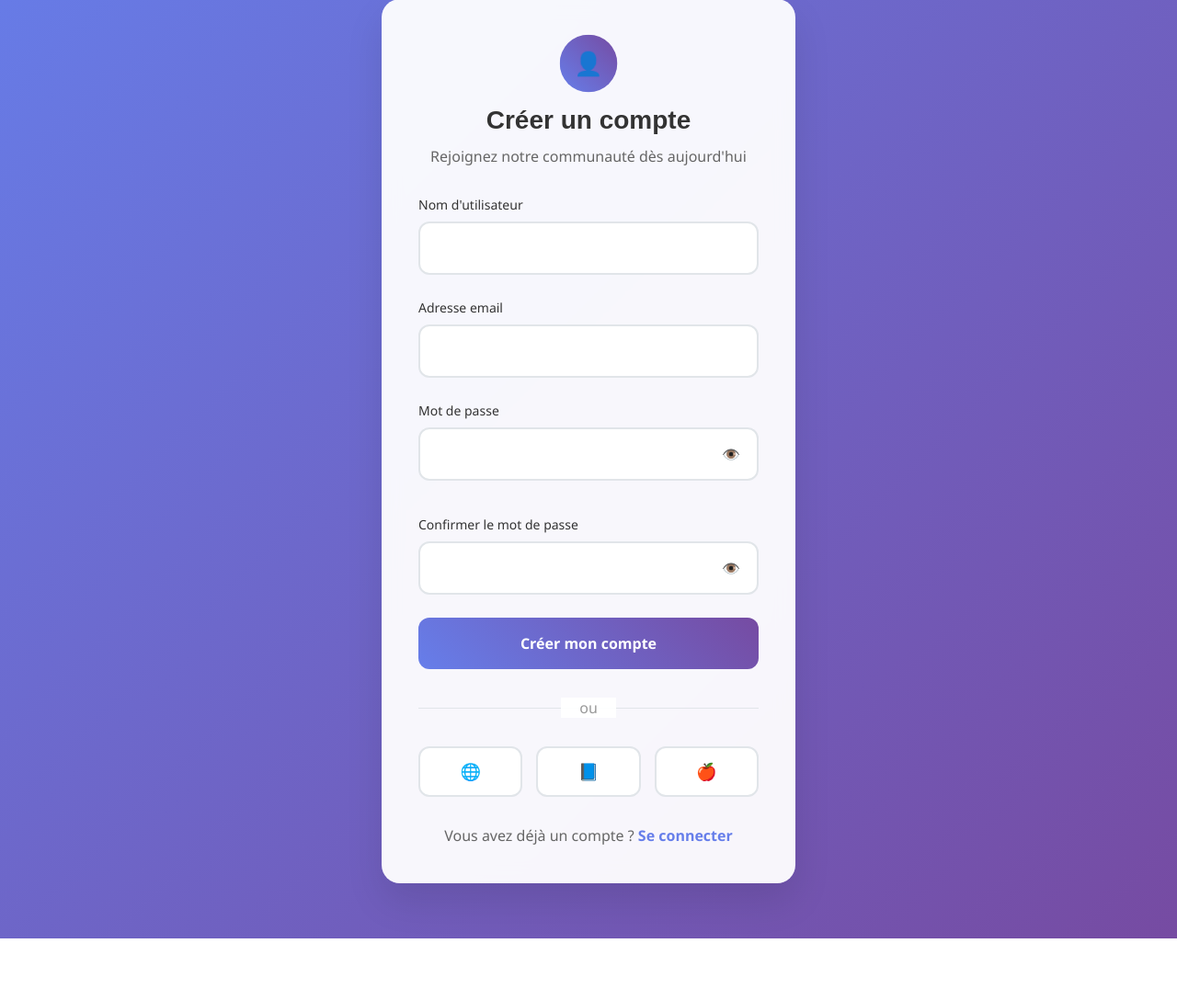
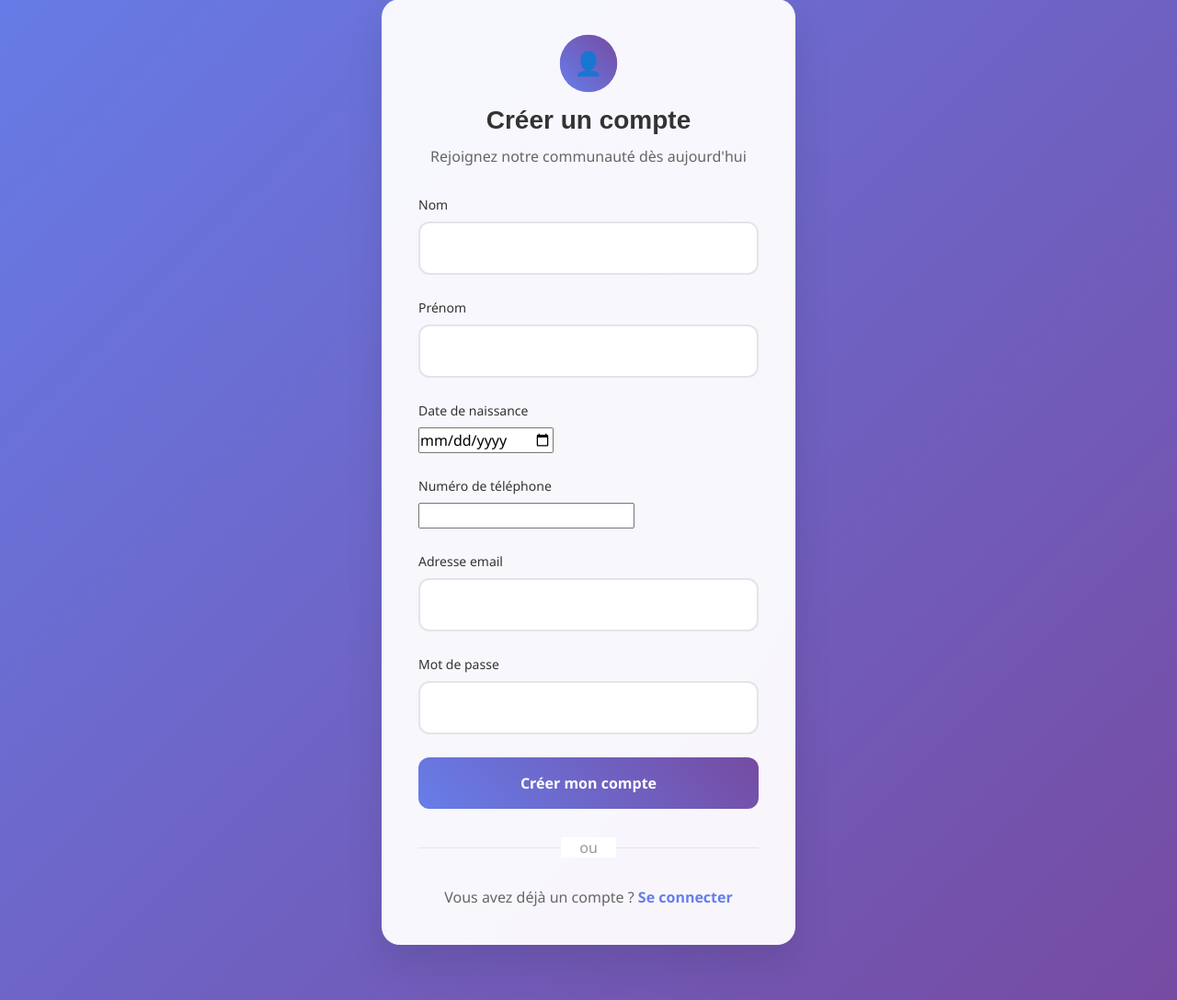
Before and after one commit to mood350/Lock, a Django app: page /inscription/ in a window 1280 px wide. Shown: the part 131-1219 px from the top of the page at 92% size. Before the commit the page ends 1152 px from the top, so only its background shows below. Run offline with Django 5.2, Linux system fonts and the light colour scheme; some libraries are stand-ins or nearby versions.

Commit message:
Correction inscription et connexion, gestion des erreurs, redirection après login

```diff
--- a/backend/templates/inscription.html
+++ b/backend/templates/inscription.html
@@ -297,37 +297,37 @@
 
         <div id="errorMessage" class="error-message"></div>
         <div id="successMessage" class="success-message"></div>
+        {% if error_message %}
+        <div class="error-message">{{ error_message }}</div>
+        {% endif %}
 
-        <form id="signupForm">
+        <!-- Formulaire d'inscription adapté au modèle Utilisateur/Client -->
+            <form id="signupForm" method="post">
+                {% csrf_token %}
                 <div class="form-group">
-                <label for="username">Nom d'utilisateur</label>
-                <input type="text" id="username" name="username" required>
+                    <label for="nom">Nom</label>
+                    <input type="text" id="nom" name="nom" required>
                 </div>
-
+                <div class="form-group">
+                    <label for="prenoms">Prénom</label>
+                    <input type="text" id="prenoms" name="prenoms" required>
+                </div>
+                <div class="form-group">
+                    <label for="date_naissance">Date de naissance</label>
+                    <input type="date" id="date_naissance" name="date_naissance" required>
+                </div>
+                <div class="form-group">
+                    <label for="telephone">Numéro de téléphone</label>
+                    <input type="tel" id="telephone" name="telephone" required>
+                </div>
                 <div class="form-group">
                     <label for="email">Adresse email</label>
                     <input type="email" id="email" name="email" required>
                 </div>
-
                 <div class="form-group">
                     <label for="password">Mot de passe</label>
-                <div class="password-container">
                     <input type="password" id="password" name="password" required>
-                    <button type="button" class="password-toggle" onclick="togglePassword()">👁️</button>
                 </div>
-                <div class="password-strength" id="passwordStrength">
-                    <div class="strength-bar" id="strengthBar"></div>
-                </div>
-            </div>
-
-            <div class="form-group">
-                <label for="confirmPassword">Confirmer le mot de passe</label>
-                <div class="password-container">
-                    <input type="password" id="confirmPassword" name="confirmPassword" required>
-                    <button type="button" class="password-toggle" onclick="toggleConfirmPassword()">👁️</button>
-                </div>
-            </div>
-
                 <button type="submit" class="submit-btn">Créer mon compte</button>
             </form>
 
@@ -335,11 +335,11 @@
             <span>ou</span>
         </div>
 
-        <div class="social-login">
+        <!-- <div class="social-login">
             <button class="social-btn" onclick="loginWithGoogle()">🌐</button>
             <button class="social-btn" onclick="loginWithFacebook()">📘</button>
             <button class="social-btn" onclick="loginWithApple()">🍎</button>
-        </div>
+        </div> -->
 
         <div class="login-link">
             Vous avez déjà un compte ?
@@ -465,7 +465,7 @@
         });
 
         document.getElementById('signupForm').addEventListener('submit', function(e) {
-            e.preventDefault();
+
 
             if (validateForm()) {
                 showSuccess('Compte créé avec succès ! Vérifiez votre email pour activer votre compte.');
--- a/backend/views.py
+++ b/backend/views.py
@@ -84,32 +84,55 @@ def acceuil(request):
 
 def connexion(request):
     if request.method == 'POST':
-        email = request.POST.get('email')
-        motdepasse = request.POST.get('motdepasse')
+        email = request.POST['email']
+        password = request.POST['motdepasse']
         try:
-            user_obj = User.objects.get(email=email)
-            user = authenticate(request, username=user_obj.username, password=motdepasse)
-            if user is not None:
-                login(request, user)
-                return redirect('profile')
+            client = Client.objects.get(email=email)
+            if client.password == password:  # (À remplacer par un hash en prod)
+                # Connexion réussie, redirige vers l'accueil
+                return redirect('acceuil')
             else:
-                return render(request, 'connexion.html', {'error_message': "Identifiants invalides", 'email': email})
-        except User.DoesNotExist:
-            return render(request, 'connexion.html', {'error_message': "Aucun compte avec cet email", 'email': email})
+                return render(request, 'connexion.html', {
+                    'error_message': "Mot de passe incorrect",
+                    'email': email
+                })
+        except Client.DoesNotExist:
+            return render(request, 'connexion.html', {
+                'error_message': "Aucun compte avec cet email",
+                'email': email
+            })
     return render(request, 'connexion.html')
-
 
 def inscription(request):
     if request.method == 'POST':
-        username = request.POST.get('username')
-        email = request.POST.get('email')
-        password = request.POST.get('password')
-        if User.objects.filter(username=username).exists():
-            return render(request, 'inscription.html', {'error': "Nom d'utilisateur déjà pris"})
-        if User.objects.filter(email=email).exists():
-            return render(request, 'inscription.html', {'error': "Email déjà utilisé"})
-        User.objects.create_user(username=username, email=email, password=password)
-        return redirect('connexion')
+        nom = request.POST['nom']
+        prenoms = request.POST['prenoms']
+        date_naissance = request.POST['date_naissance']
+        email = request.POST['email']
+        telephone = request.POST['telephone']
+        password = request.POST['password']  # À hasher en vrai projet !
+
+        try:
+            Client.objects.create(
+                nom=nom,
+                prenoms=prenoms,
+                date_naissance=date_naissance,
+                email=email,
+                telephone=telephone,
+                password=password
+            )
+            return redirect('connexion')
+        except ValueError as e:
+            # Affiche le message d’erreur dans le template
+            return render(request, 'inscription.html', {
+                'error_message': str(e),
+                'nom': nom,
+                'prenoms': prenoms,
+                'date_naissance': date_naissance,
+                'email': email,
+                'telephone': telephone,
+            })
+
     return render(request, 'inscription.html')
 
 
```
Also changed, not shown: backend/models.py (+5 -7 lines), backend/templates/index.html (+1 -8 lines), backend/migrations/0009_admin_date_naissance_client_date_naissance_and_more.py (added). Lines whose indentation alone changed are shown as unchanged.
